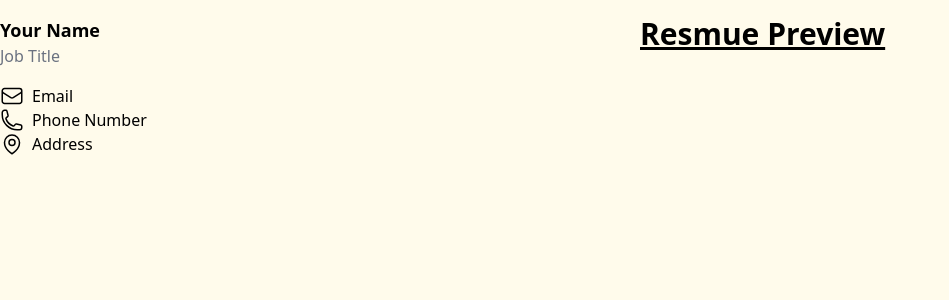
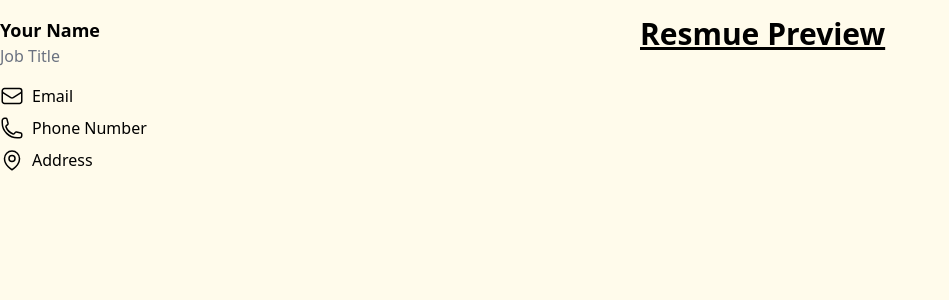
Before and after one commit to yousef8/Resume-Builder, a React (Vite) app: page / in a window 1280 px wide. Shown: the top 300 px of the page, without its empty margins (0-949 px from the left). Built offline with nearby package versions, Linux system fonts and the light colour scheme.

Commit message:
Add some margins to personal info preview

```diff
--- a/src/components/PersonalInfoPreview.tsx
+++ b/src/components/PersonalInfoPreview.tsx
@@ -9,9 +9,9 @@ const PersonalInfoPreview: React.FC<{ info: PersonalInfoData }> = ({
       <h1 className="text-lg font-bold capitalize">
         {info?.name || "Your Name"}
       </h1>
-      <h2 className="text-gray-500">{info?.jobTitle || "Job Title"}</h2>
+      <h2 className="text-gray-500 mb-4">{info?.jobTitle || "Job Title"}</h2>
 
-      <div className="flex mt-4">
+      <div className="flex mb-2">
         <svg
           xmlns="http://www.w3.org/2000/svg"
           fill="none"
@@ -29,7 +29,7 @@ const PersonalInfoPreview: React.FC<{ info: PersonalInfoData }> = ({
         <p className="ml-2">{info?.email || "Email"}</p>
       </div>
 
-      <div className="flex">
+      <div className="flex mb-2">
         <svg
           xmlns="http://www.w3.org/2000/svg"
           fill="none"
```
